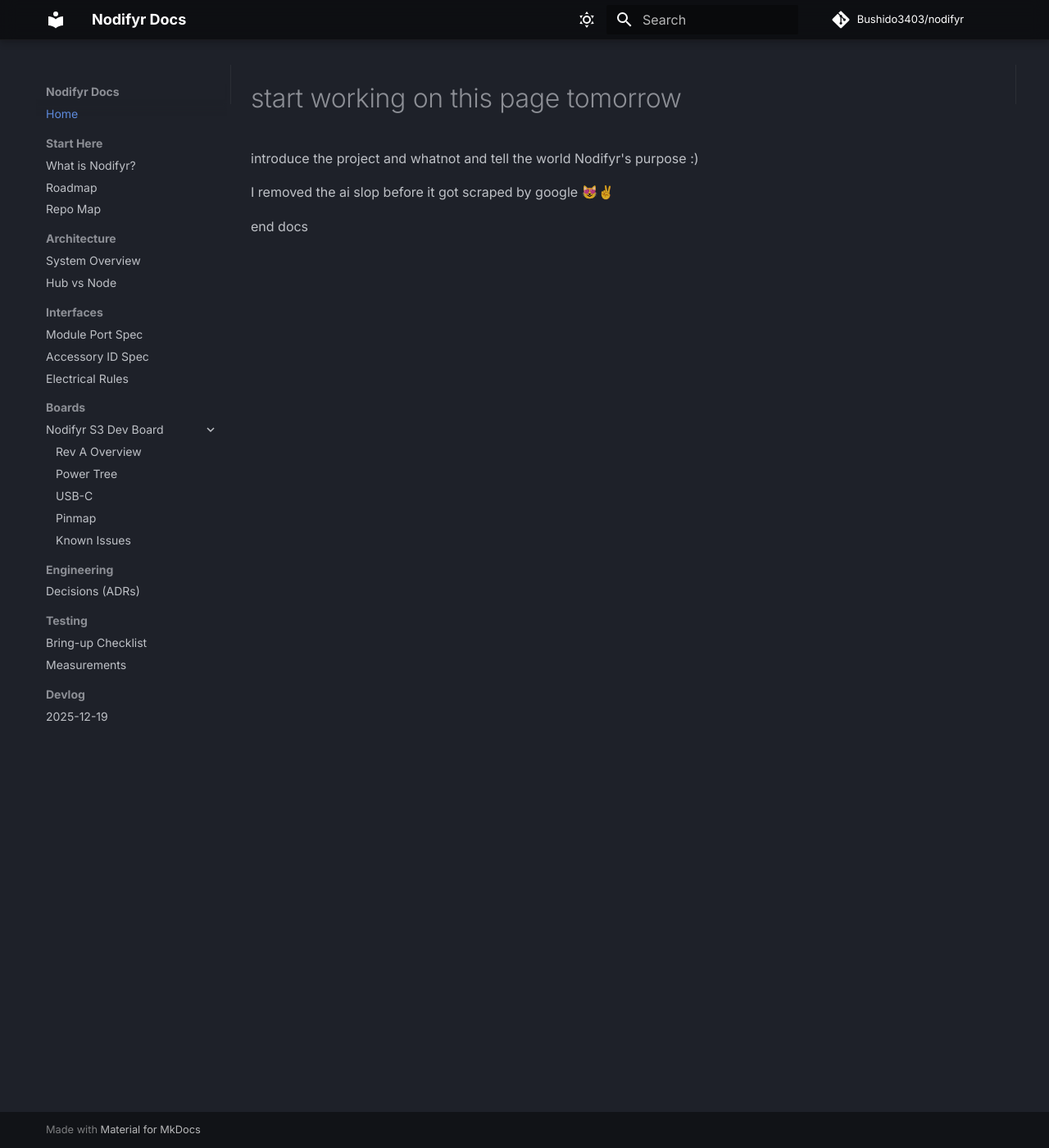
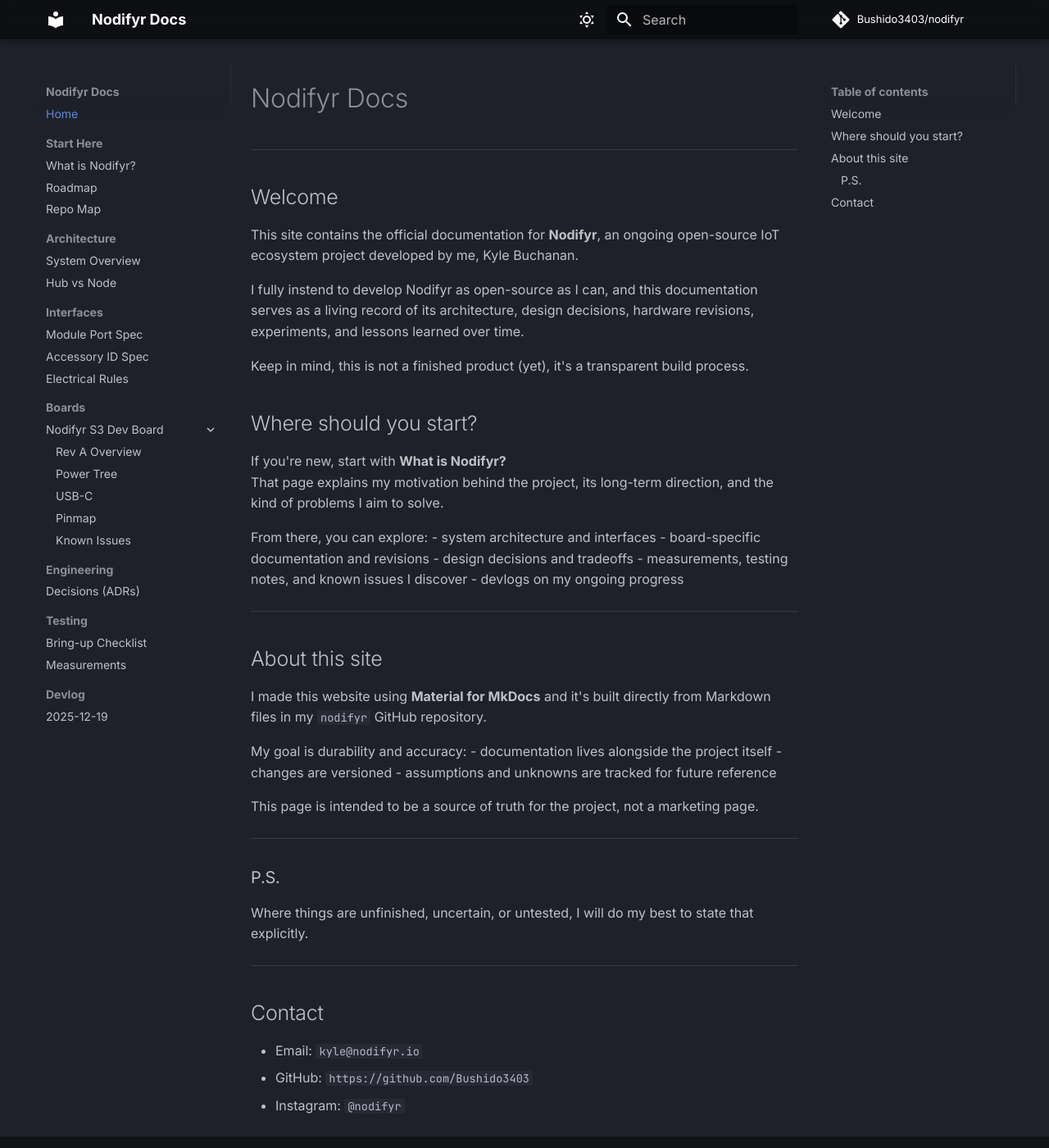
Before and after one commit to Bushido3403/nodifyr, an MkDocs documentation site: the page built from docs/index.md, in a window 1280 px wide and 1400 px high. Shown: the whole window at 82% size. Built offline with MkDocs 1.6.1 and Material for MkDocs 9.7.7, drawn with Linux system fonts in a browser that asks for light colours; comment, search, counter and statistics services are not loaded.

Commit message:
index md

```diff
--- a/docs/index.md
+++ b/docs/index.md
@@ -1,6 +1,50 @@
-# start working on this page tomorrow
-introduce the project and whatnot and tell the world Nodifyr's purpose :)
+# Nodifyr Docs
 
-I removed the ai slop before it got scraped by google 😻✌️
+---
 
-end docs
+## Welcome
+
+This site contains the official documentation for **Nodifyr**, an ongoing open-source IoT ecosystem project developed by me, Kyle Buchanan.
+
+I fully instend to develop Nodifyr as open-source as I can, and this documentation serves as a living record of its architecture, design decisions, hardware revisions, experiments, and lessons learned over time.
+
+Keep in mind, this is not a finished product (yet), it's a transparent build process.
+
+## Where should you start?
+
+If you're new, start with **What is Nodifyr?**
+That page explains my motivation behind the project, its long-term direction, and the kind of problems I aim to solve.
+
+From there, you can explore:
+- system architecture and interfaces
+- board-specific documentation and revisions
+- design decisions and tradeoffs
+- measurements, testing notes, and known issues I discover
+- devlogs on my ongoing progress
+
+---
+
+## About this site
+
+I made this website using **Material for MkDocs** and it's built directly from Markdown files in my `nodifyr` GitHub repository.
+
+My goal is durability and accuracy:
+- documentation lives alongside the project itself
+- changes are versioned
+- assumptions and unknowns are tracked for future reference
+
+This page is intended to be a source of truth for the project, not a marketing page.
+
+---
+
+### P.S.
+
+Where things are unfinished, uncertain, or untested, I will do my best to state that explicitly.
+
+---
+
+## Contact
+
+- Email: `kyle@nodifyr.io`
+- GitHub: `https://github.com/Bushido3403`
+- Instagram: `@nodifyr`
```
